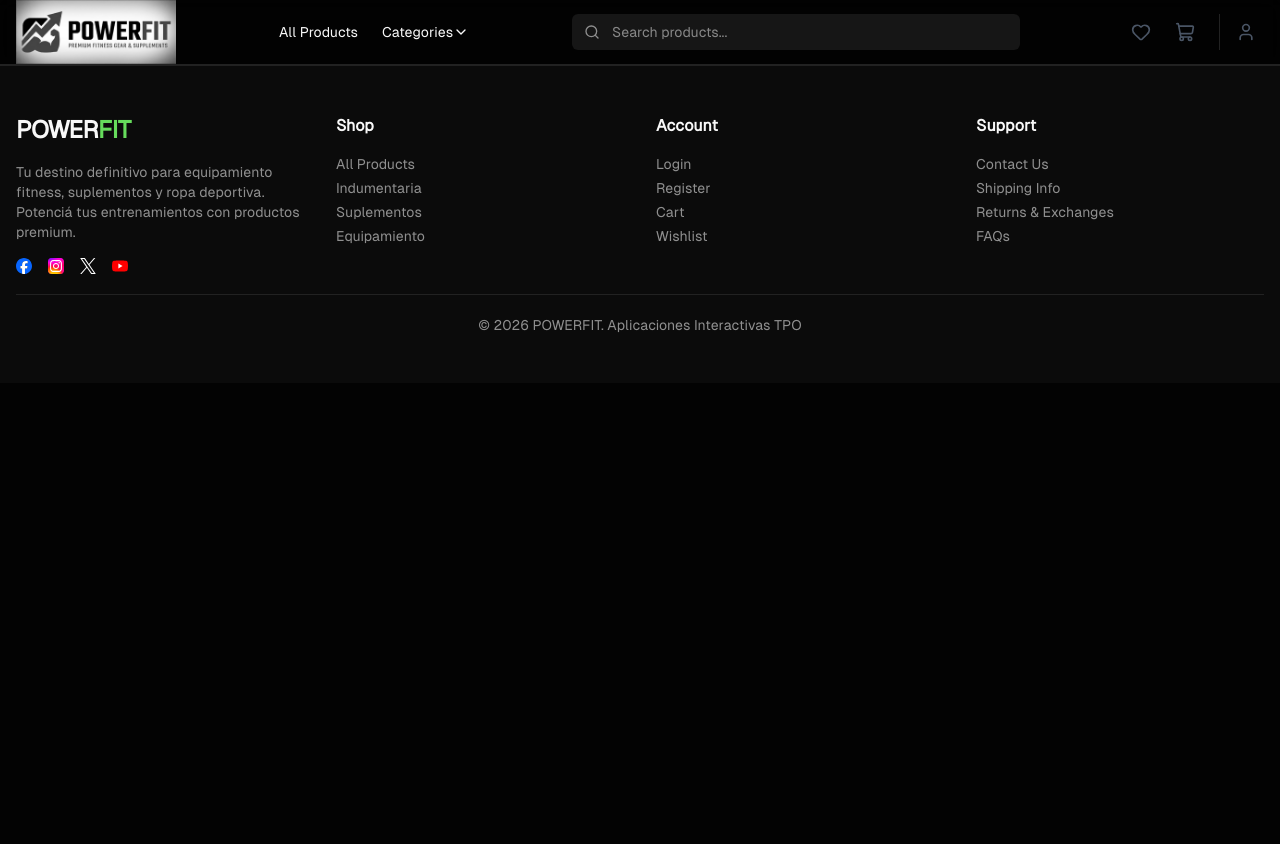
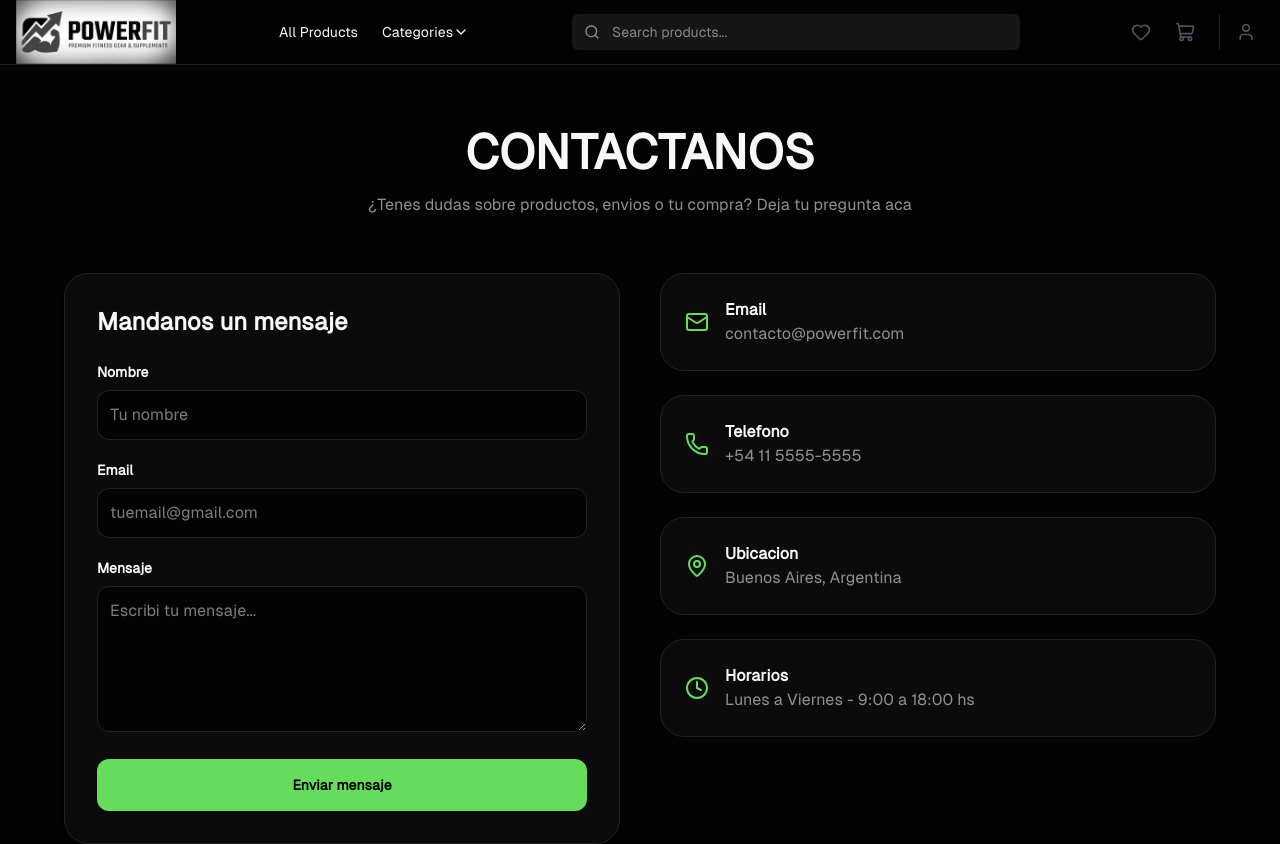
Before and after one commit to IvanPlaza44/powerfit_Frontend, a React (Vite) app: page /contact in a window 1280 px wide. Shown: the top 844 px of the page. Before the commit the page ends 800 px from the top, so only its background shows below. Built offline with nearby package versions, Linux system fonts and the light colour scheme.

Commit message:
contacto

```diff
--- a/src/App.jsx
+++ b/src/App.jsx
@@ -9,6 +9,7 @@ import DetailProduct from "./views/DetailProduct";
 import Favorites from "./views/Favorites";
 import Footer from "./components/Footer";
 import { ShoppinngCart } from "./components/ShoppinngCart";
+import Contact from "./views/Contact";
 
 function App() {
   const [favorites, setFavorites] = useState([]);
@@ -97,6 +98,7 @@ function App() {
 
         <Route path="/login" element={<Login />} />
         <Route path="/register" element={<Register />} />
+        <Route path="/contact" element={<Contact />} />
       </Routes>
       <Footer/>
     </>
--- a/src/components/Footer.jsx
+++ b/src/components/Footer.jsx
@@ -44,11 +44,11 @@ export default function Footer() {
 
           {/* Shop */}
           <div>
-            <h3 className="mb-4 font-semibold">Shop</h3>
+            <h3 className="mb-4 font-semibold">Compras</h3>
             <ul className="space-y-1 text-sm">
               <li>
                 <Link to="/products" className="text-muted-foreground transition-colors hover:text-primary">
-                  All Products
+                  Todos los productos
                 </Link>
               </li>
               <li>
@@ -71,26 +71,26 @@ export default function Footer() {
 
           {/* Account */}
           <div>
-            <h3 className="mb-4 font-semibold">Account</h3>
+            <h3 className="mb-4 font-semibold">Cuenta</h3>
             <ul className="space-y-1 text-sm">
               <li>
                 <Link to="/login" className="text-muted-foreground transition-colors hover:text-primary">
-                  Login
+                  Inicio de sesion
                 </Link>
               </li>
               <li>
                 <Link to="/register" className="text-muted-foreground transition-colors hover:text-primary">
-                  Register
+                  Registro
                 </Link>
               </li>
               <li>
                 <Link to="/cart" className="text-muted-foreground transition-colors hover:text-primary">
-                  Cart
+                  Carrito
                 </Link>
               </li>
               <li>
                 <Link to="/favorites" className="text-muted-foreground transition-colors hover:text-primary">
-                  Wishlist
+                  Favoritos
                 </Link>
               </li>
             </ul>
@@ -98,26 +98,17 @@ export default function Footer() {
 
           {/* Support */}
           <div>
-            <h3 className="mb-4 font-semibold">Support</h3>
+            <h3 className="mb-4 font-semibold">Ayuda</h3>
             <ul className="space-y-1 text-sm">
               <li>
-                <Link to="#" className="text-muted-foreground transition-colors hover:text-primary">
-                  Contact Us
+                <Link to="/contact" className="text-muted-foreground transition-colors hover:text-primary">
+                  Contactanos
                 </Link>
               </li>
+
               <li>
                 <Link to="#" className="text-muted-foreground transition-colors hover:text-primary">
-                  Shipping Info
-                </Link>
-              </li>
-              <li>
-                <Link to="#" className="text-muted-foreground transition-colors hover:text-primary">
-                  Returns & Exchanges
-                </Link>
-              </li>
-              <li>
-                <Link to="#" className="text-muted-foreground transition-colors hover:text-primary">
-                  FAQs
+                  Preguntas frecuentes
                 </Link>
               </li>
             </ul>
--- a/src/components/NavBar.jsx
+++ b/src/components/NavBar.jsx
@@ -138,7 +138,7 @@ export default function NavBar({ onSearch, user, cartCount = 0, logout }) {
             </form>
             <div className="flex flex-col gap-1">
               <a href="/products" className="rounded-md px-3 py-2 text-sm font-medium hover:bg-gray-100">
-                All Products
+                Todos los productos
               </a>
               {categories.map((category) => (
                 <a
--- a/src/mocks/products.js
+++ /dev/null
@@ -1,58 +0,0 @@
-const products = [
-  {
-    id: 1,
-    name: "Whey Protein",
-    price: 12000,
-    stock: 10,
-    description: "Proteína de alta calidad para masa muscular",
-    category: "suplementos",
-    image: "https://via.placeholder.com/150"
-  },
-  {
-    id: 2,
-    name: "Creatina",
-    price: 8000,
-    stock: 20,
-    description: "Mejora fuerza y rendimiento",
-    category: "suplementos",
-    image: "https://via.placeholder.com/150"
-  },
-  {
-    id: 3,
-    name: "Remera Gym",
-    price: 5000,
-    stock: 15,
-    description: "Ropa deportiva cómoda",
-    category: "indumentaria",
-    image: "https://via.placeholder.com/150"
-  },
-  {
-    id: 4,
-    name: "Short Deportivo",
-    price: 6000,
-    stock: 12,
-    description: "Short liviano para entrenar",
-    category: "indumentaria",
-    image: "https://via.placeholder.com/150"
-  },
-  {
-    id: 5,
-    name: "Mancuernas 5kg",
-    price: 15000,
-    stock: 8,
-    description: "Par de mancuernas para entrenamiento",
-    category: "equipamiento",
-    image: "https://via.placeholder.com/150"
-  },
-  {
-    id: 6,
-    name: "Colchoneta Yoga",
-    price: 9000,
-    stock: 6,
-    description: "Colchoneta antideslizante",
-    category: "equipamiento",
-    image: "https://via.placeholder.com/150"
-  }
-]
-
-export default products;
--- /dev/null
+++ b/src/views/Contact.jsx
@@ -0,0 +1,169 @@
+import {
+  Mail,
+  Phone,
+  MapPin,
+  Clock
+} from "lucide-react";
+
+const Contact = () => {
+  return (
+    <div className="min-h-screen bg-background px-6 py-16">
+
+      <div className="mx-auto max-w-6xl">
+
+        {/* Header */}
+        <div className="mb-14 text-center">
+
+          <h1 className="text-5xl font-black uppercase">
+            Contactanos
+          </h1>
+
+          <p className="mt-4 text-muted-foreground max-w-2xl mx-auto">
+            ¿Tenes dudas sobre productos, envios o tu compra?
+            Deja tu pregunta aca
+          </p>
+
+        </div>
+
+        <div className="grid gap-10 lg:grid-cols-2">
+
+          {/* Formulario */}
+          <div className="rounded-3xl border border-border bg-card p-8 shadow-sm">
+
+            <h2 className="text-2xl font-bold mb-6">
+              Mandanos un mensaje
+            </h2>
+
+            <form className="space-y-5">
+
+              <div>
+                <label className="mb-2 block text-sm font-semibold">
+                  Nombre
+                </label>
+
+                <input
+                  type="text"
+                  placeholder="Tu nombre"
+                  className="w-full rounded-xl border border-border bg-background p-3 outline-none focus:border-primary"
+                />
+              </div>
+
+              <div>
+                <label className="mb-2 block text-sm font-semibold">
+                  Email
+                </label>
+
+                <input
+                  type="email"
+                  placeholder="tuemail@gmail.com"
+                  className="w-full rounded-xl border border-border bg-background p-3 outline-none focus:border-primary"
+                />
+              </div>
+
+              <div>
+                <label className="mb-2 block text-sm font-semibold">
+                  Mensaje
+                </label>
+
+                <textarea
+                  rows="5"
+                  placeholder="Escribi tu mensaje..."
+                  className="w-full rounded-xl border border-border bg-background p-3 outline-none focus:border-primary"
+                />
+              </div>
+
+              <button
+                className="w-full rounded-xl bg-primary px-6 py-4 text-sm font-bold text-primary-foreground transition hover:opacity-90"
+              >
+                Enviar mensaje
+              </button>
+
+            </form>
+          </div>
+
+          {/* Info */}
+          <div className="space-y-6">
+
+            <div className="rounded-3xl border border-border bg-card p-6">
+              <div className="flex items-center gap-4">
+
+                <Mail className="h-6 w-6 text-primary" />
+
+                <div>
+                  <p className="font-bold">
+                    Email
+                  </p>
+
+                  <p className="text-muted-foreground">
+                    contacto@powerfit.com
+                  </p>
+                </div>
+
+              </div>
+            </div>
+
+            <div className="rounded-3xl border border-border bg-card p-6">
+              <div className="flex items-center gap-4">
+
+                <Phone className="h-6 w-6 text-primary" />
+
+                <div>
+                  <p className="font-bold">
+                    Telefono
+                  </p>
+
+                  <p className="text-muted-foreground">
+                    +54 11 5555-5555
+                  </p>
+                </div>
+
+              </div>
+            </div>
+
+            <div className="rounded-3xl border border-border bg-card p-6">
+              <div className="flex items-center gap-4">
+
+                <MapPin className="h-6 w-6 text-primary" />
+
+                <div>
+                  <p className="font-bold">
+                    Ubicacion
+                  </p>
+
+                  <p className="text-muted-foreground">
+                    Buenos Aires, Argentina
+                  </p>
+                </div>
+
+              </div>
+            </div>
+
+            <div className="rounded-3xl border border-border bg-card p-6">
+              <div className="flex items-center gap-4">
+
+                <Clock className="h-6 w-6 text-primary" />
+
+                <div>
+                  <p className="font-bold">
+                    Horarios
+                  </p>
+
+                  <p className="text-muted-foreground">
+                    Lunes a Viernes - 9:00 a 18:00 hs
+                  </p>
+                </div>
+
+              </div>
+            </div>
+
+          </div>
+
+        </div>
+
+      </div>
+
+    </div>
+  );
+};
+
+export default Contact;
```
